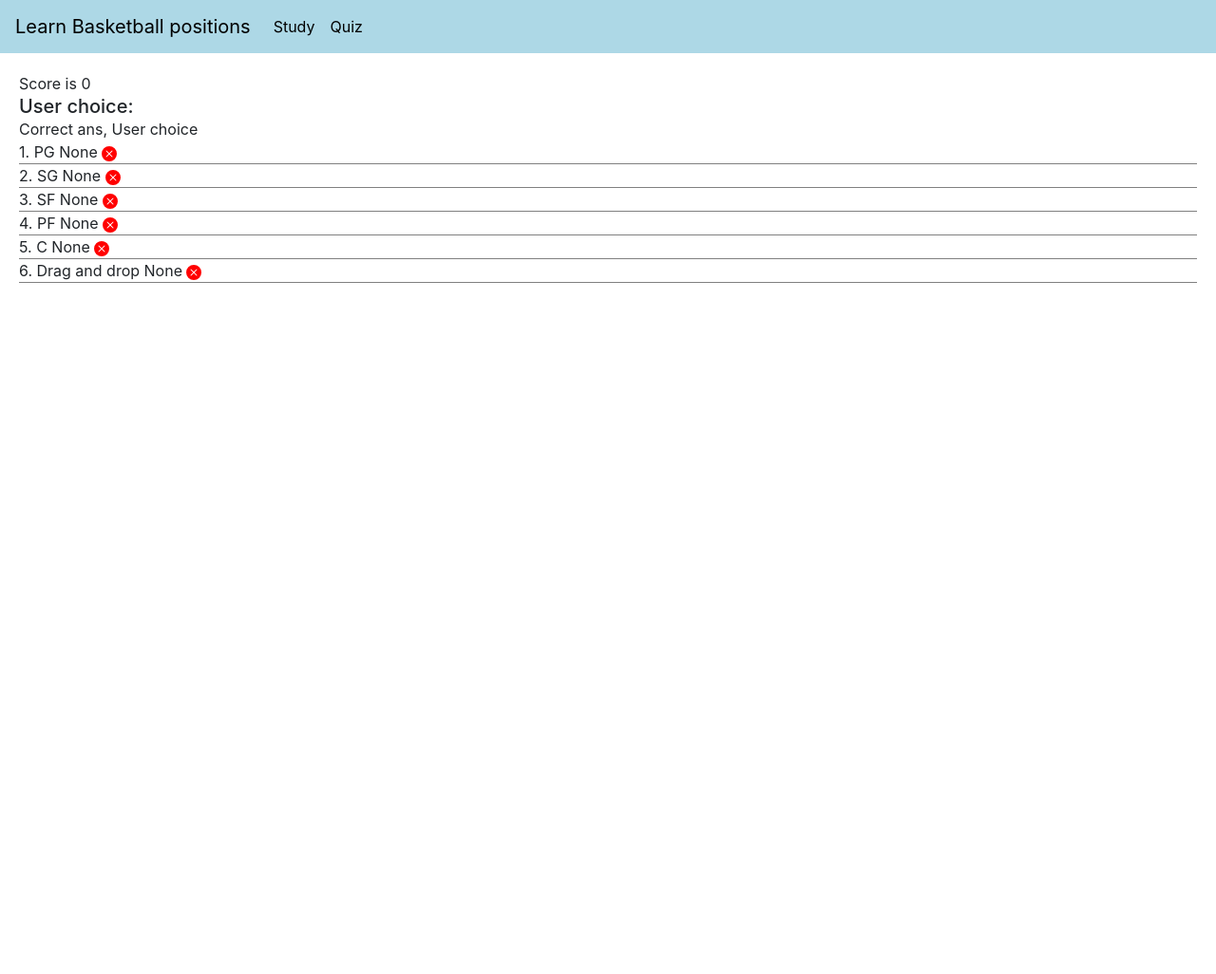
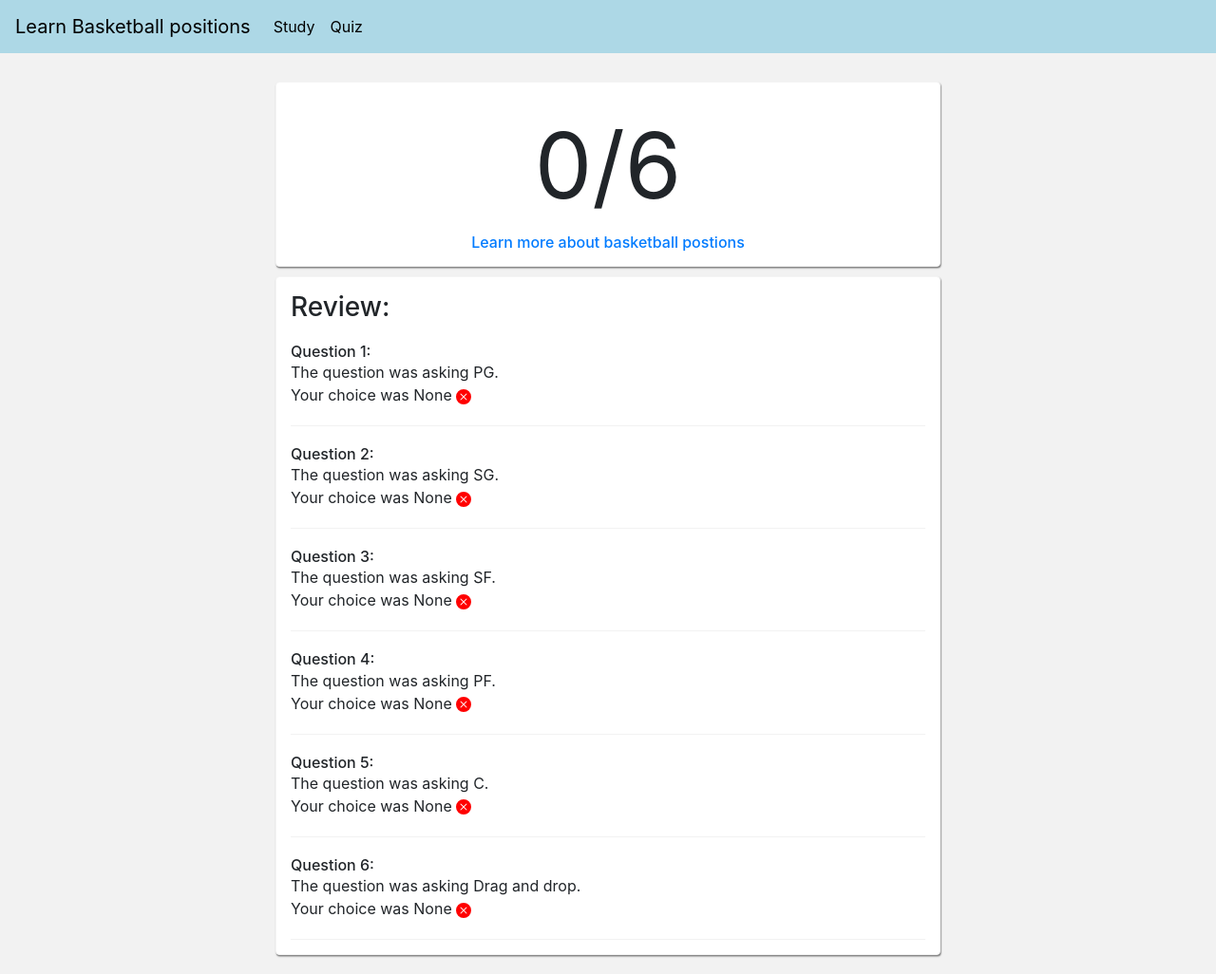
Before and after one commit to jason424217/UI-project, a Flask app: page /quiz/score in a window 1280 px wide. Shown: the whole page at 95% size. Before the commit the page ends 298 px from the top, so only its background shows below. Run offline with Flask 2, Linux system fonts and the light colour scheme; some libraries are stand-ins or nearby versions.

Commit message:
feat: Score page UI design

```diff
--- a/static/quiz.css
+++ b/static/quiz.css
@@ -35,14 +35,14 @@
    clear: both;
 }
 
-/* UI design */
+/* Quiz UI */
 body {
   background-color: rgb(242,242,242);
 }
 
 .quiz-title {
   margin: 20px auto;
-
+  text-align: center;
 }
 
 .quiz-row {
@@ -59,10 +59,12 @@ body {
   padding: 15px;
 
   box-shadow: rgba(50, 50, 93, 0.25) 0px 13px 27px -5px, rgba(0, 0, 0, 0.3) 0px 8px 16px -8px;
+  box-shadow: rgba(0, 0, 0, 0.48) 0.7px 1.4px 1.4px;
 }
 
 .quiz_card:hover {
   box-shadow: rgba(50, 50, 93, 0.25) 0px 2px 5px -1px, rgba(0, 0, 0, 0.3) 0px 1px 3px -1px;
+  box-shadow: rgba(0, 0, 0, 0.43) 2.4px 4.8px 4.8px;
 }
 
 .quiz-media {
@@ -86,3 +88,36 @@ img {
 iframe {
   display: block;
 }
+
+/* Quiz start page UI */
+.quiz_desc {
+  width: fit-content;
+  height: fit-content;
+  margin: 20px auto;
+  margin-top: 100px;
+}
+
+.start-quiz-button {
+  width: fit-content;
+  margin: auto;
+  display: block;
+}
+
+
+/* Quiz score page UI */
+.score_container {
+  width: 700px;
+  margin: 0 auto;
+}
+
+.score_val {
+  width: 700px;
+  margin: 10px auto;
+  text-align: center;
+  font-size: 6rem;
+}
+
+.quiz_ans {
+  padding: 20px 0;
+  border-bottom: 1px solid rgb(242,242,242);
+}
--- a/templates/quiz_score.html
+++ b/templates/quiz_score.html
@@ -8,23 +8,32 @@
     let usr_choice = {{usr_choice|tojson}}
     let quiz_data = {{quiz_data|tojson}}
 </script>
+<link rel="stylesheet" href="{{url_for('static', filename='quiz.css')}}">
 
 <div class="page_container">
-    <div>Score is {{score}}</div>
 
+
+
+    <div class="score_val quiz_card">
+      {{score}}/6
+      <div>
+        <a href='https://en.wikipedia.org/wiki/Basketball_positions' class="h6">Learn more about basketball postions </a>
+      </div>
+    </div>
+
+    <div class="score_container quiz_card">
     <div>
-        <span class="h5">User choice:</span> <br>
-        Correct ans, User choice
+        <span class="h3">Review:</span> <br>
         <!--    Loop through all user choice    -->
         {% for usr_ans in usr_choice %}
-        <div style="border-bottom:1px solid grey;">
-            {{loop.index}}.
+        <div class="quiz_ans">
+            <span class="h6">Question {{loop.index}}:</span> <br>
             <!--    Correct ans    -->
-            {{quiz_data[loop.index-1].position}}
+            The question was asking {{quiz_data[loop.index-1].position}}. <br>
             <!--    User choice    -->
             {% if loop.index != usr_choice|length or usr_ans.choice == 'None' %}
                 <!--    MCQ    -->
-                {{usr_ans.choice}}
+                Your choice was {{usr_ans.choice}}
                 {% if (usr_ans.correct == 'true') or (usr_ans.correct == 'True') or (usr_ans.correct == True) %}
                 <svg xmlns="http://www.w3.org/2000/svg" width="16" height="16" fill="green" class="bi bi-check-circle-fill" viewBox="0 0 16 16">
                     <path d="M16 8A8 8 0 1 1 0 8a8 8 0 0 1 16 0zm-3.97-3.03a.75.75 0 0 0-1.08.022L7.477 9.417 5.384 7.323a.75.75 0 0 0-1.06 1.06L6.97 11.03a.75.75 0 0 0 1.079-.02l3.992-4.99a.75.75 0 0 0-.01-1.05z"/>
@@ -39,7 +48,7 @@
                 <!--    Drag and drop    -->
                 {% for key,val in usr_ans.choice.items() %}
                 <div>
-                    {{key}}
+                    Your answer for {{key}}  was
                     {{val == True}}
                     {% if (val == 'true') or (val == 'True') or (val == True) %}
                     <svg xmlns="http://www.w3.org/2000/svg" width="16" height="16" fill="green" class="bi bi-check-circle-fill" viewBox="0 0 16 16">
@@ -57,6 +66,8 @@
         </div>
         {% endfor %}
     </div>
+
+    </div>
 </div>
 
 {% endblock %}
--- a/templates/quiz_start.html
+++ b/templates/quiz_start.html
@@ -3,9 +3,11 @@
 
 {% block content %}
 
+<link rel="stylesheet" href="{{url_for('static', filename='quiz.css')}}">
+
 <div class="page_container">
   <div class="quiz_desc h3">Ready to start quiz?</div>
-  <a href="/quiz/0" class="btn btn-primary">Start Quiz</a>
+  <a href="/quiz/0" class="btn btn-primary start-quiz-button">Start Quiz</a>
 </div>
 
 {% endblock %}
```
Also changed, not shown: templates/quiz.html (+5 -5 lines).
